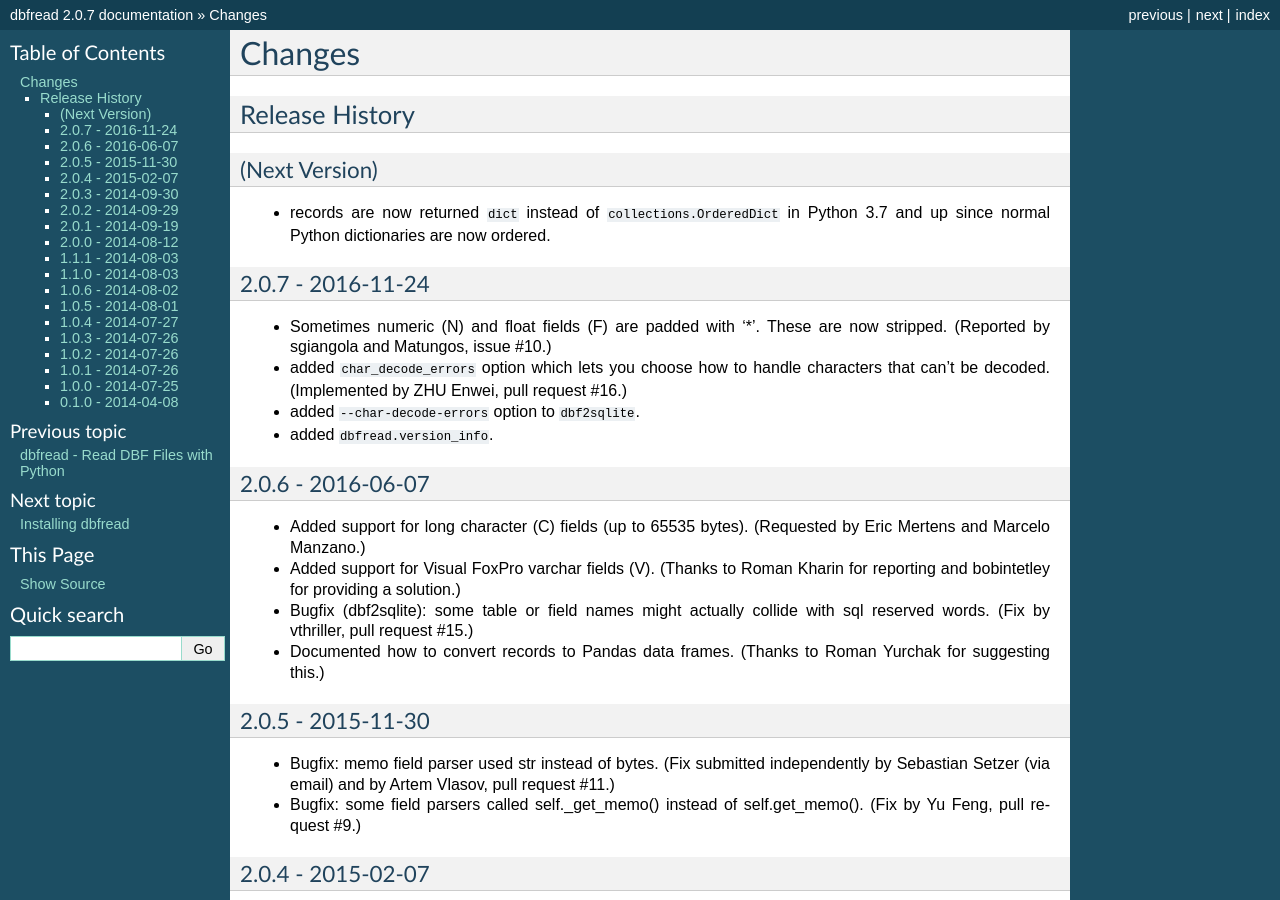
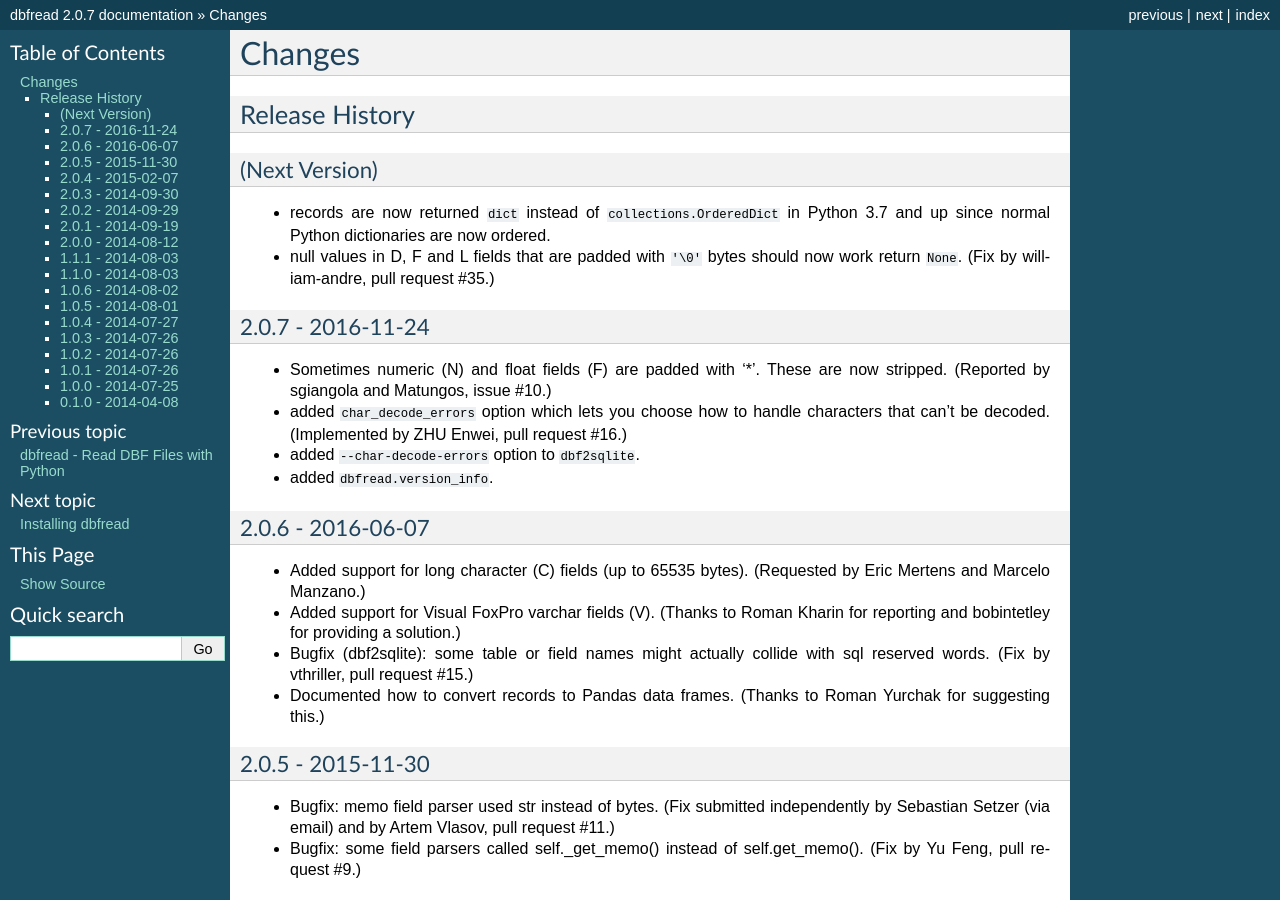
Before and after one commit to olemb/dbfread, a Sphinx documentation site: the page built from docs/changes.rst, in a window 1280 px wide and 900 px high. Built offline with Sphinx 7.4.7, drawn with Linux system fonts in a browser that asks for light colours.

Commit message:
Updated changelog.

```diff
--- a/docs/changes.rst
+++ b/docs/changes.rst
@@ -9,6 +9,9 @@
 
 * records are now returned ``dict`` instead of ``collections.OrderedDict``
   in Python 3.7 and up since normal Python dictionaries are now ordered.
+
+* null values in D, F and L fields that are padded with ``'\0'`` bytes
+  should now work return ``None``. (Fix by william-andre, pull request #35.)
 
 
 2.0.7 - 2016-11-24
```
